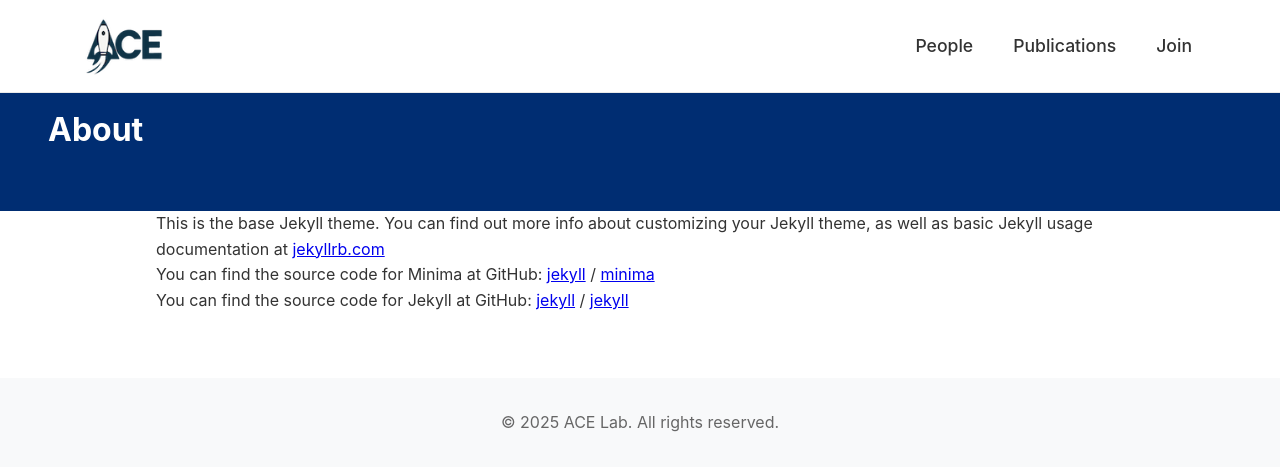
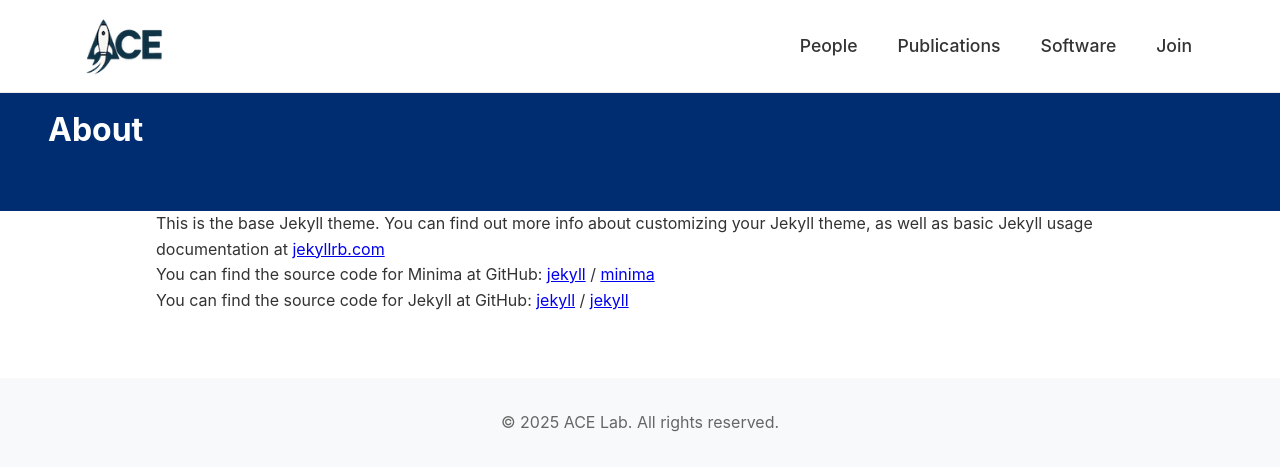
Before and after one commit to JHU-ACEL/ace-lab.github.io, a Jekyll site: the page built from about.markdown, in a window 1280 px wide. Shown: the top 471 px of the page. Built offline with Jekyll 4.4.1, drawn with Linux system fonts in a browser that asks for light colours.

Commit message:
Adding software tab

```diff
--- a/_layouts/home.html
+++ b/_layouts/home.html
@@ -16,6 +16,7 @@
             <div class="navbar-links">
                 <a href="{{ '/people' | relative_url }}">People</a>
                 <a href="{{ '/publications' | relative_url }}">Publications</a>
+                <a href="{{ '/software' | relative_url }}">Software</a>
                 <a href="{{ '/join' | relative_url }}">Join</a>
             </div>
         </div>
--- a/_layouts/page.html
+++ b/_layouts/page.html
@@ -16,6 +16,7 @@
             <div class="navbar-links">
                 <a href="{{ '/people' | relative_url }}" {% if page.url contains '/people/' %}class="active"{% endif %}>People</a>
                 <a href="{{ '/publications' | relative_url }}" {% if page.url contains '/publications/' %}class="active"{% endif %}>Publications</a>
+                <a href="{{ '/software' | relative_url }}" {% if page.url contains '/software/' %}class="active"{% endif %}>Software</a>
                 <a href="{{ '/join' | relative_url }}" {% if page.url contains '/join/' %}class="active"{% endif %}>Join</a>
             </div>
         </div>
```
Also changed, not shown: software.md (added, +6 -0 lines).
